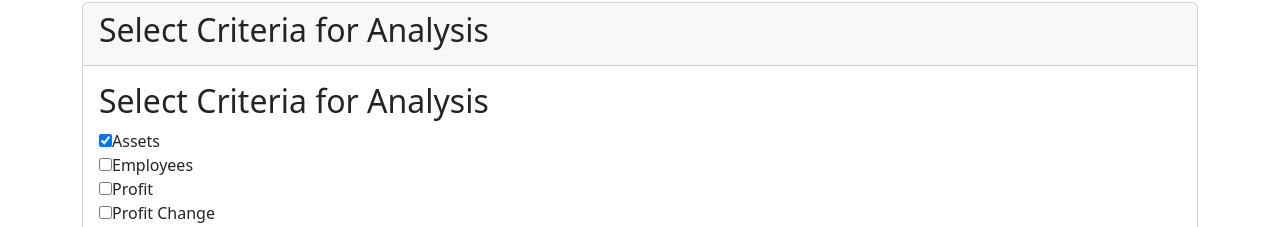
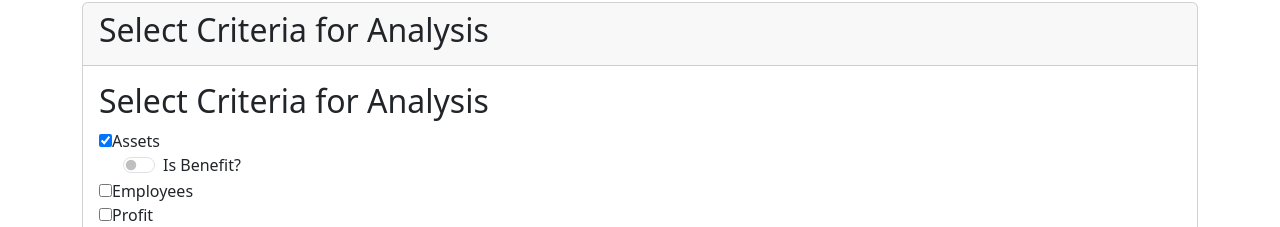
Before and after one commit to rpritr/fortune-mcda-app, a React app in the folder frontend/: page / in a window 1280 px wide. Both pictures are taken after a click on the checkbox 105 px from the left and 426 px from the top of the page. Shown: the part 286-513 px from the top of the page. Built offline with nearby package versions, Linux system fonts and the light colour scheme; no server answers.

Commit message:
add topsis method

```diff
--- a/frontend/src/components/CriteriaSelector.js
+++ b/frontend/src/components/CriteriaSelector.js
@@ -1,6 +1,6 @@
 import React from 'react';
 
-const CriteriaSelector = ({ selectedCriteria, setSelectedCriteria }) => {
+const CriteriaSelector = ({ selectedCriteria, setSelectedCriteria, isBenefit, setIsBenefit }) => {
   const criteriaList = [
     { key: 'assets', label: 'Assets' },
     { key: 'employees', label: 'Employees' },
@@ -13,13 +13,19 @@ const CriteriaSelector = ({ selectedCriteria, setSelectedCriteria }) => {
 
   ];
 
-  const handleCheckboxChange = (e) => {
-    const { name, checked } = e.target;
-    if (checked) {
-      setSelectedCriteria([...selectedCriteria, name]);
+  const handleCheckboxChange = (e, criterion) => {
+    if (selectedCriteria.includes(criterion)) {
+      setSelectedCriteria(selectedCriteria.filter((item) => item !== criterion));
     } else {
-      setSelectedCriteria(selectedCriteria.filter((item) => item !== name));
+      setSelectedCriteria([...selectedCriteria, criterion]);
     }
+  };
+
+  const handleIsBenefitChange = (e, criterion) => {
+    setIsBenefit({
+      ...isBenefit,
+      [criterion]: e.target.checked,  // Posodobimo vrednost isBenefit za izbrani kriterij
+    });
   };
 
   return (
@@ -36,9 +42,23 @@ const CriteriaSelector = ({ selectedCriteria, setSelectedCriteria }) => {
             type="checkbox"
             name={criteria.key}
             checked={selectedCriteria.includes(criteria.key)}
-            onChange={handleCheckboxChange}
-          />
+            onChange={(e) => handleCheckboxChange(e, criteria.key)}
+            />
           <label>{criteria.label}</label>
+          {selectedCriteria.includes(criteria.key) && (
+                <div className="form-check form-switch ms-4" key={`${criteria.key}-benefit`}>
+                  <input
+                    type="checkbox"
+                    className="form-check-input"
+                    id={`${criteria.key}-isBenefit`}
+                  //  checked={isBenefit[criteria.key] || false}
+                    onChange={(e) => handleIsBenefitChange(e, criteria.key)}
+                  />
+                  <label className="form-check-label" htmlFor={`${criteria.key}-isBenefit`}>
+                    Is Benefit?
+                  </label>
+                </div>
+              )}
         </div>
       ))}
       </div>
```
